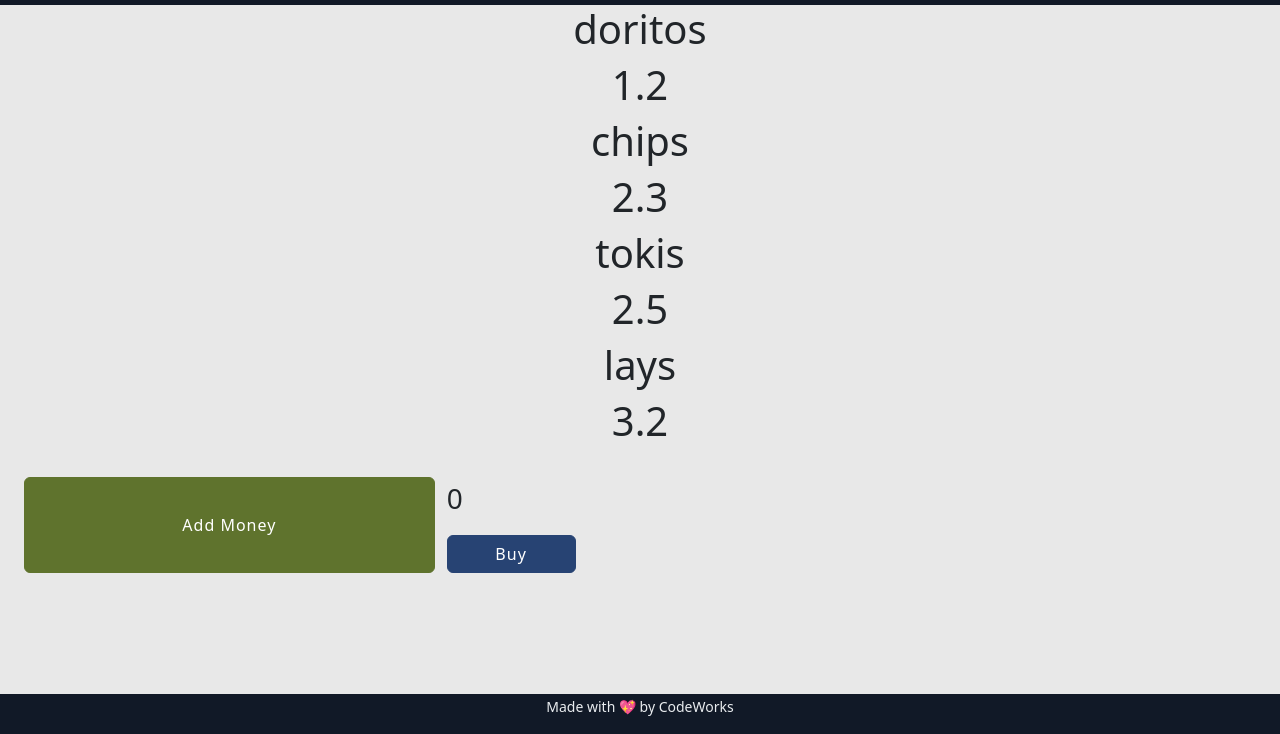
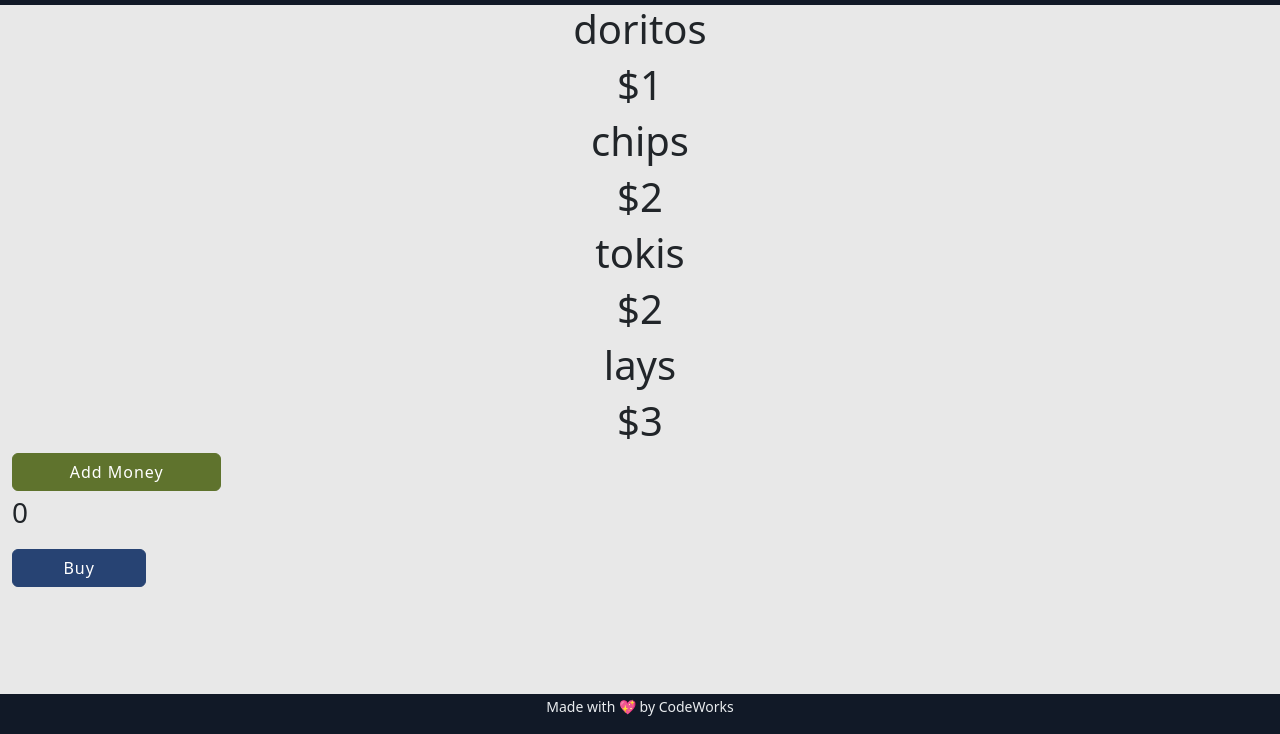
Before and after one commit to Nasery123/snake-machine, a website with bundled scripts: page index.html in a window 1280 px wide. Shown: the part 66-800 px from the top of the page. Built offline with nearby package versions, Linux system fonts and the light colour scheme; a script that the page names is missing.

Commit message:
last changes

```diff
--- a/app/AppState.js
+++ b/app/AppState.js
@@ -13,10 +13,10 @@
 
 
   Snack = [
-    new Snack({ name: "doritos", price: 1.2, number: 1 }),
-    new Snack({ name: 'chips', price: 2.3, number: 2 }),
-    new Snack({ name: 'tokis', price: 2.5, number: 3 }),
-    new Snack({ name: 'lays', price: 3.2, number: 4 })
+    new Snack({ name: "doritos", price: 1, number: 1 }),
+    new Snack({ name: 'chips', price: 2, number: 2 }),
+    new Snack({ name: 'tokis', price: 2, number: 3 }),
+    new Snack({ name: 'lays', price: 3, number: 4 })
 
   ]
   // Snack = []
--- a/app/Controllers/MoneyController.js
+++ b/app/Controllers/MoneyController.js
@@ -5,6 +5,7 @@
 
 function _drawMoney() {
     let money = appState.money
+
     let template = ''
     for (let i = 0; i < money; i++) {
         template += '💵'
--- a/app/Models/Snacks.js
+++ b/app/Models/Snacks.js
@@ -9,7 +9,7 @@
     get ListTemplate() {
         return `<div class="snack text-center selectable" onclick="app.snacksController.buySnack('${this.name}')">
         <h1>${this.name}</h1>
-        <h1 title = "${this.name}">${this.price}</h1>
+        <h1 title = "${this.name}">$${this.price}</h1>
    </div>`
 
 
--- a/index.html
+++ b/index.html
@@ -33,12 +33,17 @@
           <!-- <div class="snack text-center selectable" onclick="app.SnacksController.askSnak('${this.name}')">
           <h1 title = "${this.name}">${this.price}</h1>
           </div> -->
-          <section class="row p-4">
-            <button class="col-4 btn btn-success" onclick="app.moneyController.addMoney()">Add Money</button>
+          <section class="row">
+            <div>
+              <button class="col-2 btn btn-success" onclick="app.moneyController.addMoney()">Add Money</button>
+            </div>
             <div class="col-4">
-              <p class="fs-3" id="Money">0</p>
-              <button class="col-4 btn btn-primary" onclick="app.snacksController.buySnack()">buy</button>
-            </div>
+              <div>
+                <p class="fs-3" id="Money">0</p>
+              </div>
+              <div class="">
+                <button class="col-4 btn btn-primary" onclick="app.snacksController.buySnack()">buy</button>
+              </div>
           </section>
         </div>
       </div>
```
